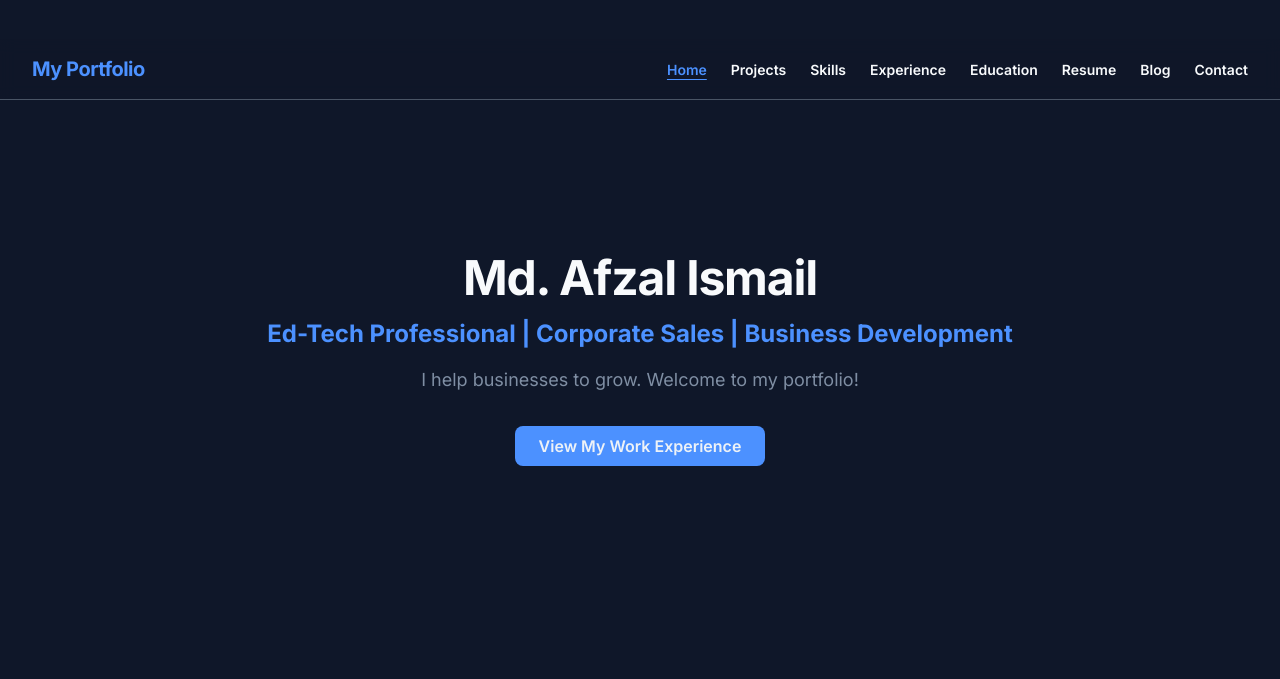
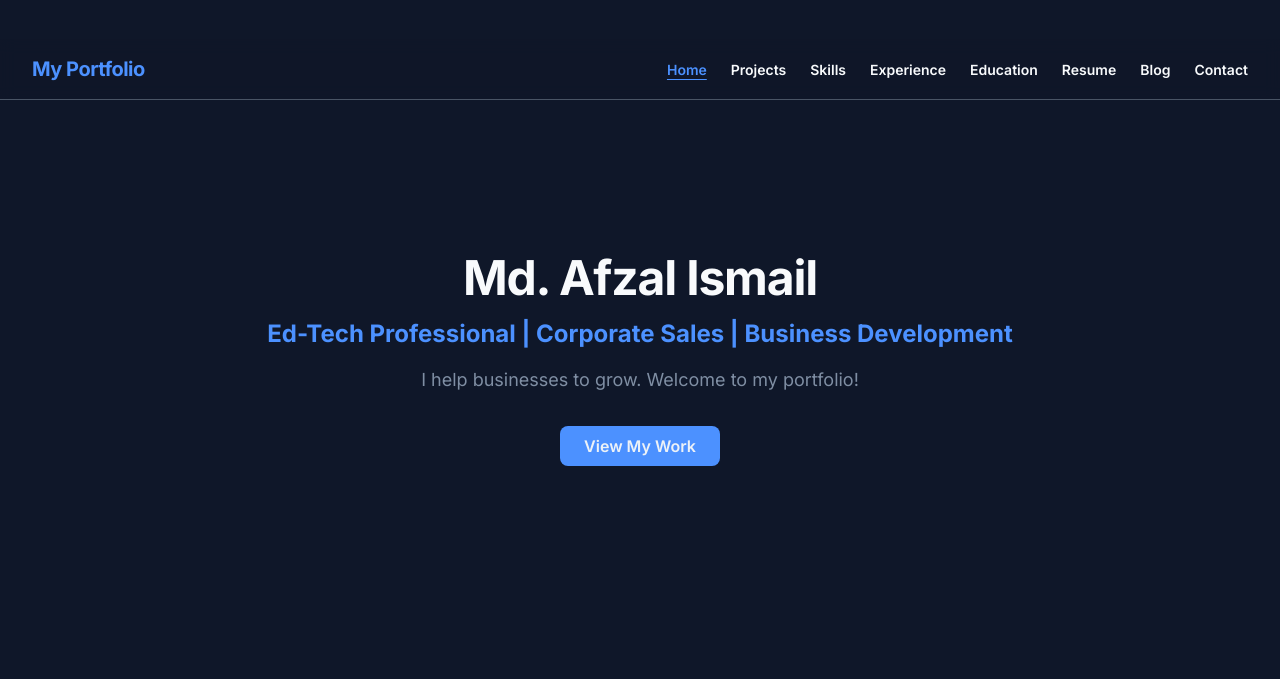
Before and after one commit to afzalismailsakif/Portfolio-Afzal-Ismail, a React (Vite) app: page / in a window 1280 px wide. Shown: the part 121-800 px from the top of the page. Built offline with nearby package versions, Linux system fonts and the light colour scheme.

Commit message:
Update HeroSection.tsx

```diff
--- a/src/components/HeroSection.tsx
+++ b/src/components/HeroSection.tsx
@@ -9,10 +9,10 @@ const HeroSection = () => (
       I help businesses to grow. Welcome to my portfolio!
     </p>
     <a
-      href="#work"
+      href="#projects"
       className="inline-block px-6 py-2 mt-2 bg-accent text-primary rounded-lg font-semibold hover:scale-105 hover:shadow-lg active:scale-95 transition-all duration-200"
     >
-      View My Work Experience
+      View My Work
     </a>
   </section>
 );
```
